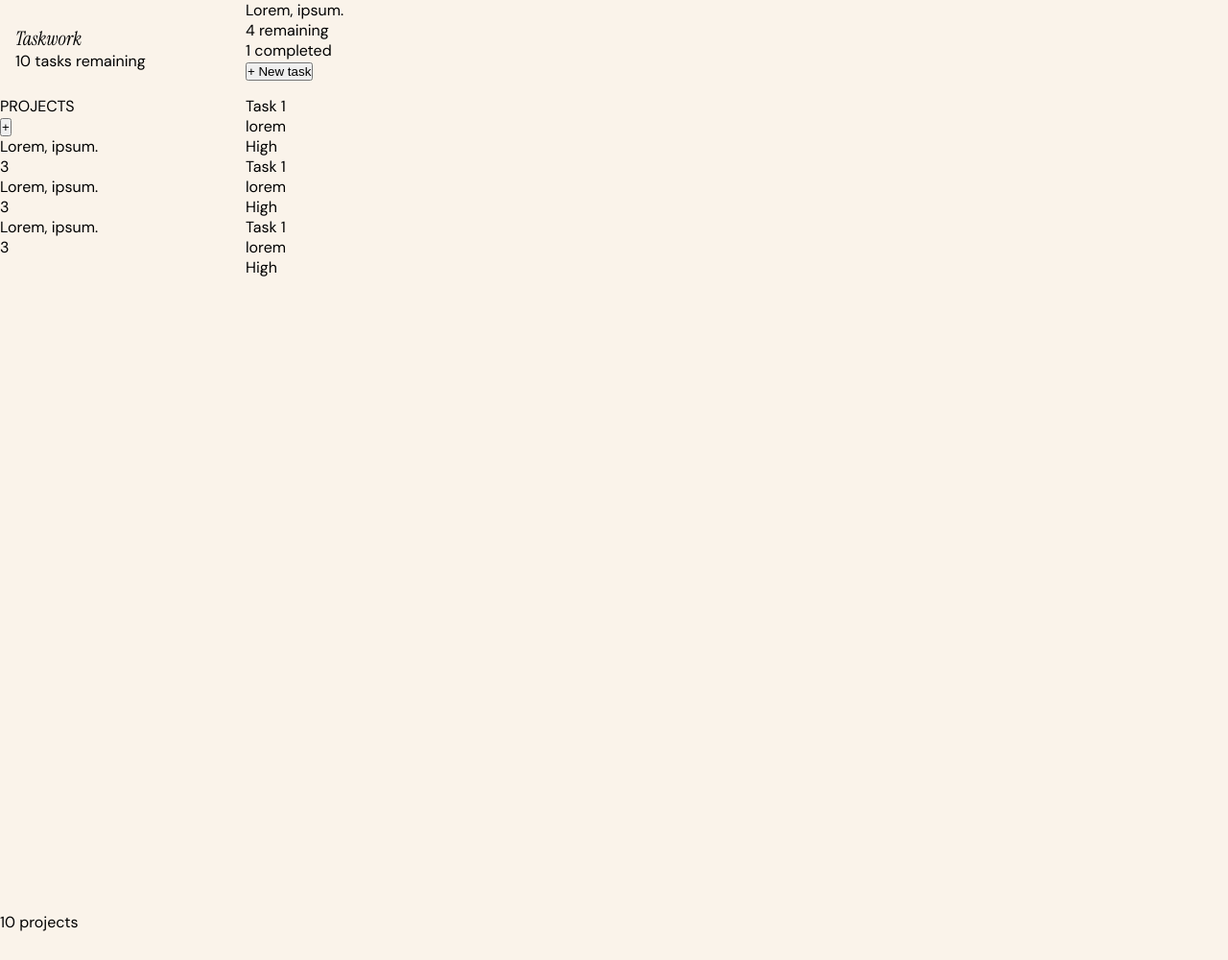
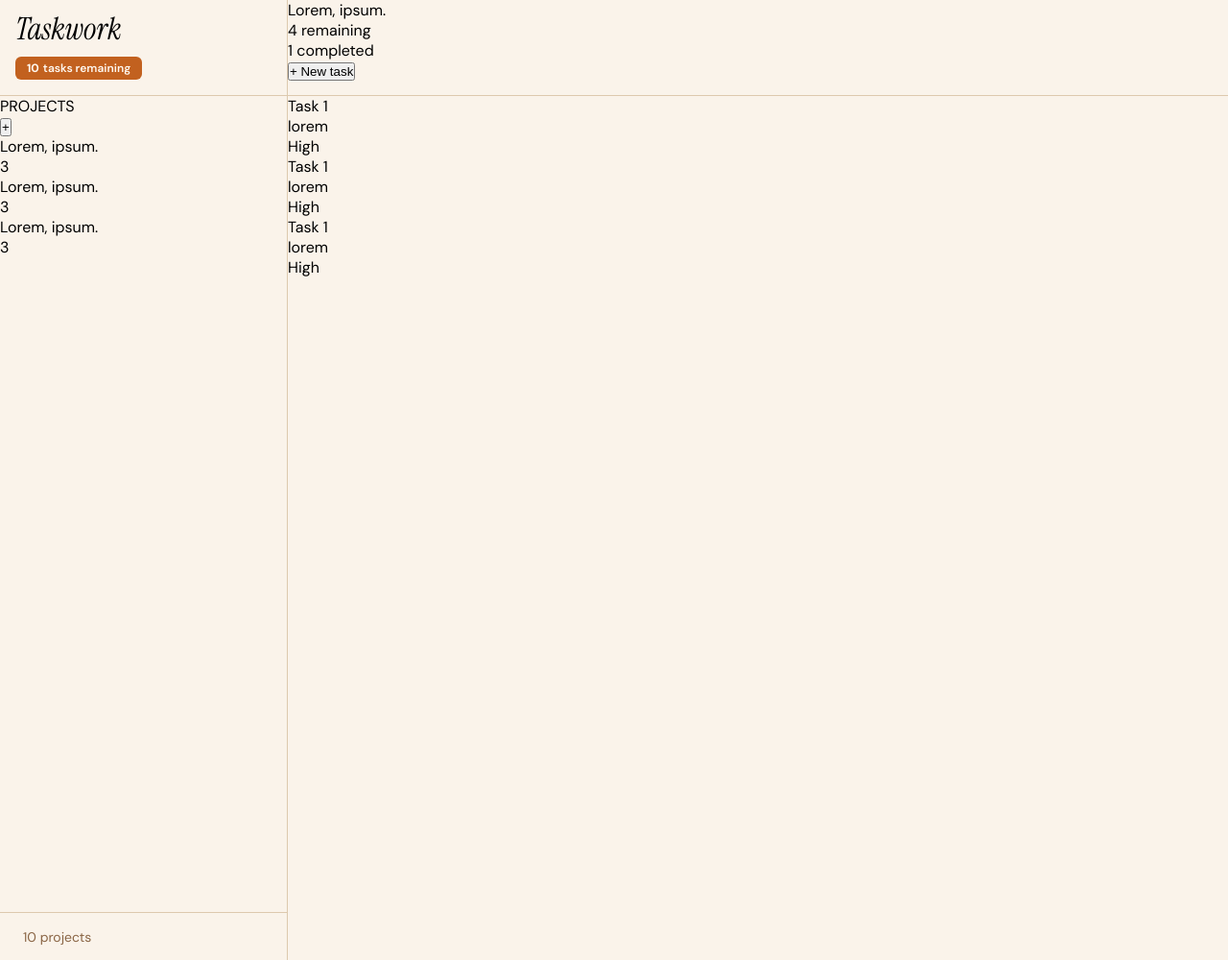
Before and after one commit to Pranav-Chamoli/odin-to-do-list, a plain HTML site: page index.html in a window 1280 px wide. Shown: the whole page at 96% size. Drawn offline with Linux system fonts and the light colour scheme.

Commit message:
Feature: Sidebar header and footer CSS added and border added to the grid

```diff
--- a/index.html
+++ b/index.html
@@ -17,7 +17,10 @@
       <div class="sidebar">
         <div class="sidebar-header">
           <div class="page-title">Taskwork</div>
-          <div class="sidebar-header-status">10 tasks remaining</div>
+          <div class="sidebar-status">
+            <div class="sidebar-status-number">10</div>
+            <div class="sidebar-header-status">tasks remaining</div>
+          </div>
         </div>
         <div class="sidebar-main">
           <div class="sidebar-heading">PROJECTS</div>
--- a/style.css
+++ b/style.css
@@ -11,7 +11,7 @@ body {
 
 .container {
   display: grid;
-  grid-template-columns: 1fr 4fr;
+  grid-template-columns: 300px 1fr;
   grid-template-rows: 100px 850px 50px;
 }
 
@@ -22,6 +22,7 @@ body {
   grid-row-end: 4;
   display: grid;
   grid-template-rows: 100px 850px 50px;
+  border-right: 1px solid #ddc9ae;
 }
 
 .sidebar-header {
@@ -34,6 +35,32 @@ body {
   justify-content: center;
   align-items: flex-start;
   padding-left: 16px;
+  padding-bottom: 24px;
+  border-bottom: 1px solid #ddc9ae;
+}
+
+.page-title {
+  font-family: "Instrument Serif", serif;
+  font-style: italic;
+  font-weight: 400;
+  font-size: 32px;
+  padding-top: 16px;
+  padding-bottom: 8px;
+}
+
+.sidebar-status-number {
+  padding-right: 4px;
+  font-weight: 700;
+}
+
+.sidebar-status {
+  display: flex;
+  background-color: #c2611f;
+  color: #fff8f0;
+  font-weight: 600;
+  border-radius: 6px;
+  padding: 4px 12px 4px;
+  font-size: 12px;
 }
 
 .sidebar-main {
@@ -44,6 +71,12 @@ body {
 .sidebar-footer {
   grid-row-start: 3;
   grid-row-end: 4;
+  border-top: 1px solid #ddc9ae;
+  color: #8a6545;
+  font-size: 14px;
+  display: flex;
+  align-items: center;
+  padding-left: 24px;
 }
 
 .header {
@@ -51,6 +84,7 @@ body {
   grid-column-end: 3;
   grid-row-start: 1;
   grid-row-end: 2;
+  border-bottom: 1px solid #ddc9ae;
 }
 
 .main-content {
@@ -59,10 +93,3 @@ body {
   grid-row-start: 2;
   grid-row-end: 4;
 }
-
-.page-title {
-  font-family: "Instrument Serif", serif;
-  font-style: italic;
-  font-weight: 400;
-  font-size: 20px;
-}
```
